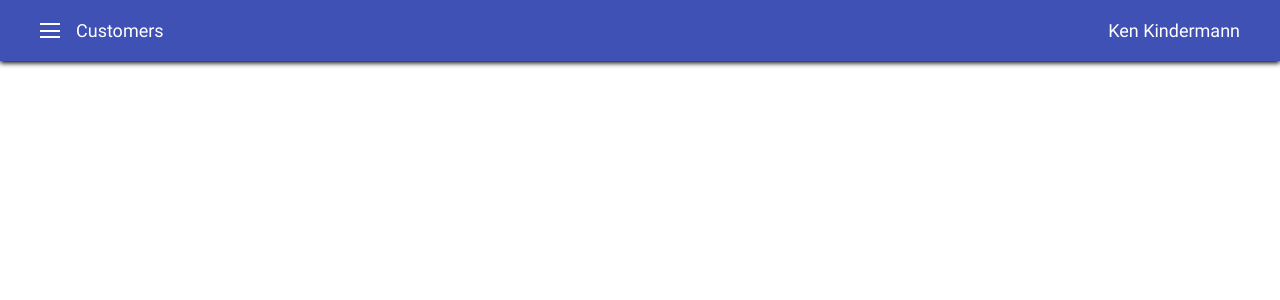
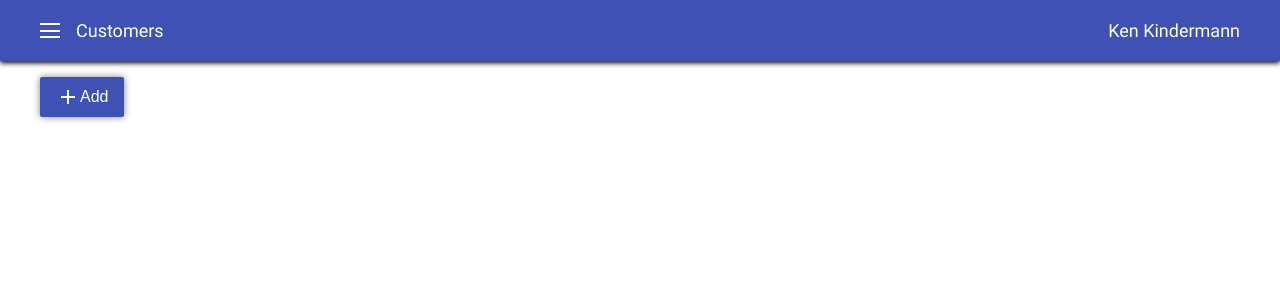
Before and after one commit to KenKindermann/easyIMS, a React (Vite) app in the folder Frontend/: page / in a window 1280 px wide. Shown: the top 300 px of the page. Built offline with nearby package versions, Linux system fonts and the light colour scheme.

Commit message:
style button, add max width for sections

```diff
--- a/Frontend/src/App.css
+++ b/Frontend/src/App.css
@@ -40,3 +40,8 @@ li {
 a {
   text-decoration: none;
 }
+
+section {
+  max-width: 1200px;
+  margin: 0 auto;
+}
--- a/Frontend/src/components/controlPanel/ControlPanel.jsx
+++ b/Frontend/src/components/controlPanel/ControlPanel.jsx
@@ -1,5 +1,17 @@
+import addIcon from "../../assets/icons/add_FILL0_wght400_GRAD0_opsz24.svg";
+import editIcon from "../../assets/icons/edit_FILL0_wght400_GRAD0_opsz24.svg";
+import deleteIcon from "../../assets/icons/delete_FILL0_wght400_GRAD0_opsz24.svg";
+import searchIcon from "../../assets/icons/search_FILL0_wght400_GRAD0_opsz24.svg";
+import sortIcon from "../../assets/icons/sort_FILL0_wght400_GRAD0_opsz24.svg";
+import Button from "../global/Button";
+import "../../style/controlPanel.css";
+
 const ControlPanel = () => {
-  return <div></div>;
+  return (
+    <section className="control-panel">
+      <Button label={"Add"} imgSrc={addIcon} />
+    </section>
+  );
 };
 
 export default ControlPanel;
--- a/Frontend/src/components/global/Button.jsx
+++ b/Frontend/src/components/global/Button.jsx
@@ -1,7 +1,9 @@
+import "../../style/button.css";
+
 const Button = ({ imgSrc, label }) => {
   return (
     <button>
-      <img src={imgSrc} alt={label + "icon"} />
+      <img src={imgSrc} alt={label + "icon"} /> {label}
     </button>
   );
 };
--- /dev/null
+++ b/Frontend/src/style/button.css
@@ -0,0 +1,12 @@
+button {
+  background-color: var(--primary);
+  border: none;
+  padding: 0.5rem 1rem;
+  color: white;
+  display: flex;
+  align-items: center;
+  justify-content: center;
+  border-radius: 2px;
+  box-shadow: 0 0 7px rgba(0, 0, 0, 0.5);
+  font-size: 1rem;
+}
--- /dev/null
+++ b/Frontend/src/style/controlPanel.css
@@ -0,0 +1,4 @@
+.control-panel {
+  margin-top: 1rem;
+  display: block;
+}
```
